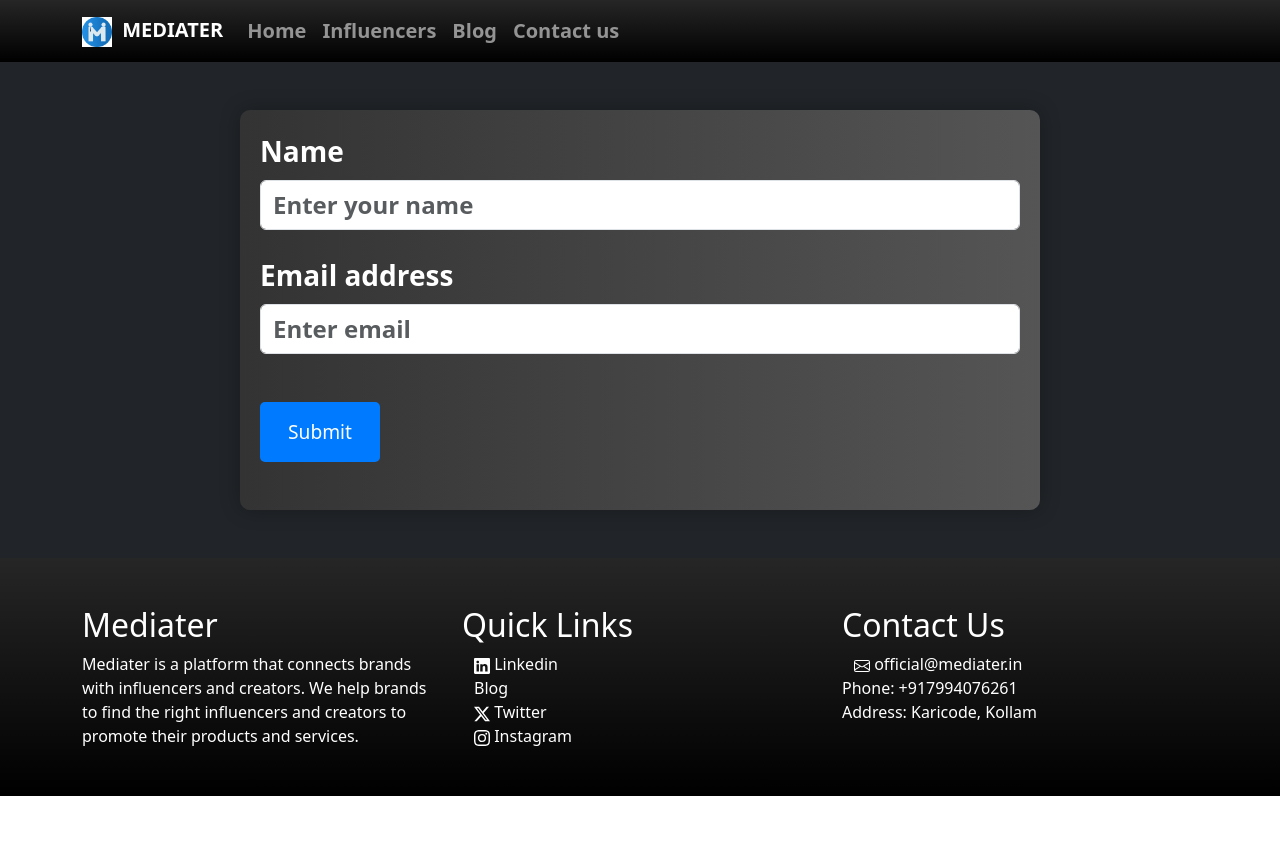
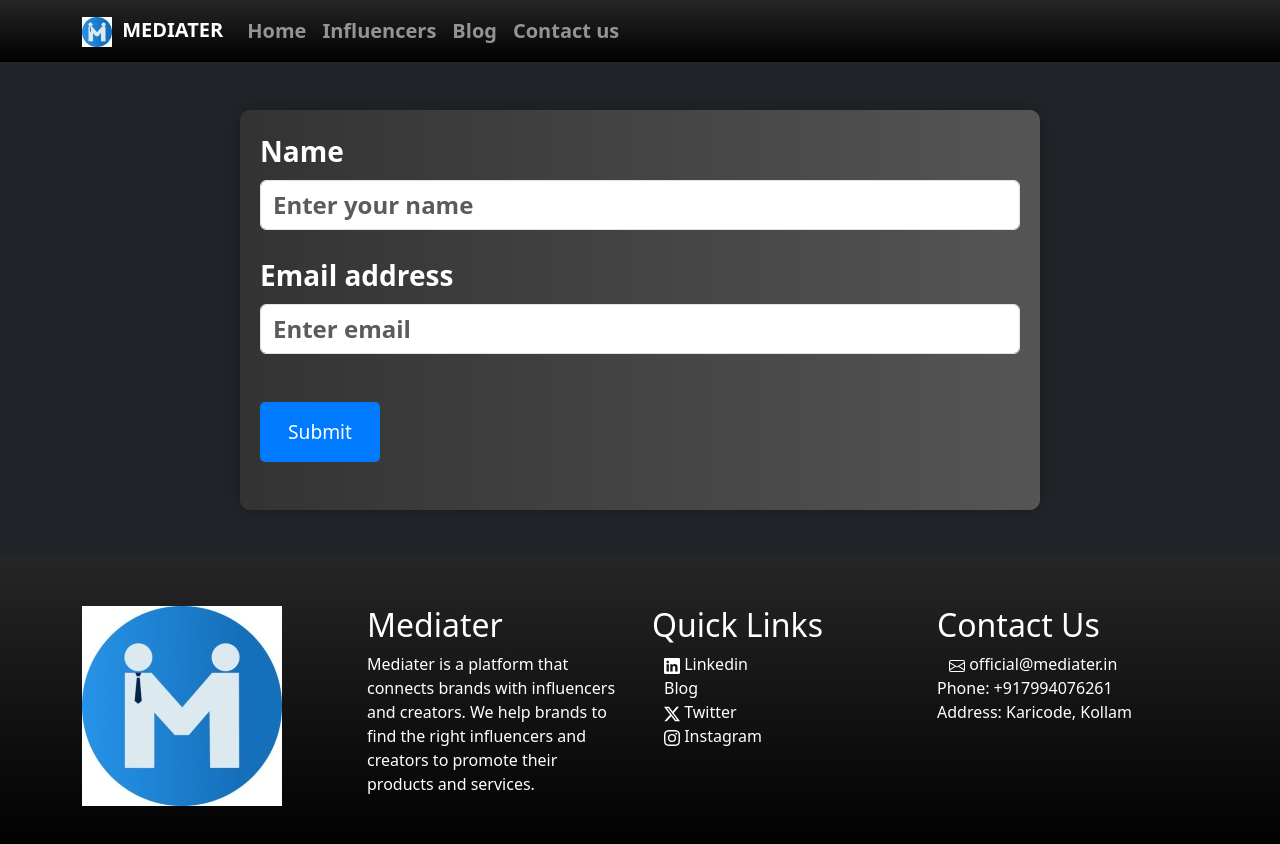
Before and after one commit to tanmay-vig/mediater, a React (Vite) app: page /contact in a window 1280 px wide. Shown: the top 844 px of the page. Before the commit the page ends 800 px from the top, so only its background shows below. Built offline with nearby package versions, Linux system fonts and the light colour scheme.

Commit message:
new-changes

```diff
--- a/src/components/Footer.jsx
+++ b/src/components/Footer.jsx
@@ -1,5 +1,6 @@
 import { Col, Container, Row } from "react-bootstrap";
 import { Link } from "react-router-dom";
+import Logo from "../assets/mediater_logo.jpg";
 
 export default function Footer() {
     return (
@@ -9,10 +10,13 @@
                 variant="dark"
                 data-bs-theme="dark"
             >
-                <Row>
+                <Row xs={1} md={4}>
+                    <Col>
+                        <img src={Logo} alt="logo" />
+                    </Col>
                     <Col>
                         <h2>Mediater</h2>
-                        <div className="">
+                        <div>
                             Mediater is a platform that connects brands with
                             influencers and creators. We help brands to find the
                             right influencers and creators to promote their
@@ -107,12 +111,11 @@
                                         viewBox="0 0 16 16"
                                     >
                                         <path d="M0 4a2 2 0 0 1 2-2h12a2 2 0 0 1 2 2v8a2 2 0 0 1-2 2H2a2 2 0 0 1-2-2zm2-1a1 1 0 0 0-1 1v.217l7 4.2 7-4.2V4a1 1 0 0 0-1-1zm13 2.383-4.708 2.825L15 11.105zm-.034 6.876-5.64-3.471L8 9.583l-1.326-.795-5.64 3.47A1 1 0 0 0 2 13h12a1 1 0 0 0 .966-.741M1 11.105l4.708-2.897L1 5.383z" />
-                                    </svg> official@mediater.in{" "}
+                                    </svg>{" "}
+                                    official@mediater.in{" "}
                                 </a>
                             </Row>
-                            <Row>
-                                Phone: +917994076261
-                            </Row>
+                            <Row>Phone: +917994076261</Row>
                             <Row>Address: Karicode, Kollam</Row>
                         </Container>
                     </Col>
```
